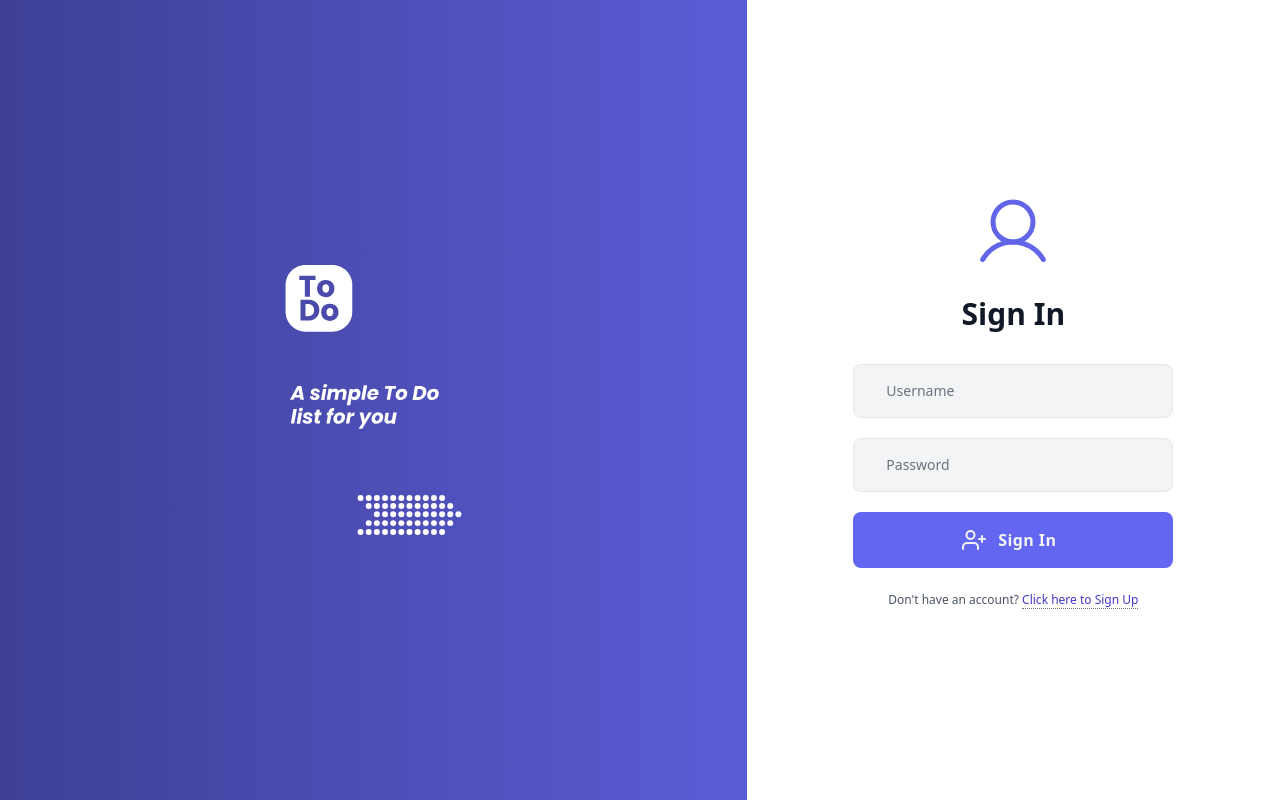
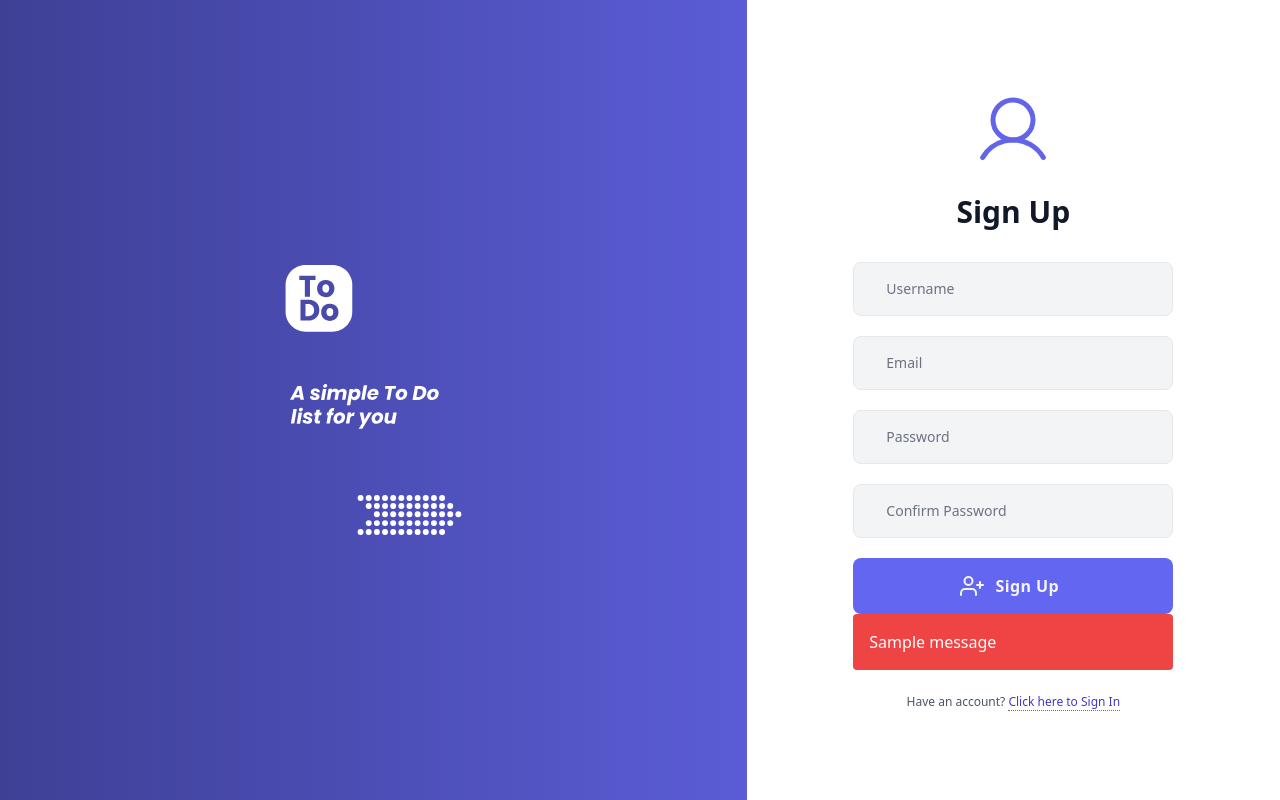
Before and after one commit to Ferlandoo/ToDo, a Flask app: page /register in a window 1280 px wide. Run offline with Flask 3, Linux system fonts and the light colour scheme; tables that the repository leaves empty hold one stand-in row (values such as "Sample post"); one stand-in notice (Sample message) is shown.

Commit message:
update v4

```diff
--- a/structure/config.py
+++ b/structure/config.py
@@ -2,3 +2,4 @@ class Config:
     SECRET_KEY = '479cdcf08d2b4a16b9c3ea2eba2853a7'
     SQLALCHEMY_DATABASE_URI = f'mysql+pymysql://root:1234@localhost:3306/todo_db'
     SQLALCHEMY_TRACK_MODIFICATIONS = False
+    MESSAGE_FLASHING_OPTIONS = { 'duration': 3000 }
--- a/structure/forms.py
+++ b/structure/forms.py
@@ -4,10 +4,10 @@ from wtforms.validators import DataRequired, Length, Email, EqualTo, ValidationE
 from .models import User
 
 class RegistrationForm(FlaskForm):
-    username = StringField('Username', validators=[DataRequired(), Length(min=2, max=20)])
-    email = StringField('Email', validators=[DataRequired(), Email()])
-    password = PasswordField('Password', validators=[DataRequired()])
-    confirm_password = PasswordField('Confirm Password', validators=[DataRequired(), EqualTo('password')])
+    username = StringField('Username', validators=[DataRequired(), Length(min=2, max=20)], render_kw={"placeholder": "Username"})
+    email = StringField('Email', validators=[DataRequired(), Email()], render_kw={"placeholder": "Email"})
+    password = PasswordField('Password', validators=[DataRequired()], render_kw={"placeholder": "Password"})
+    confirm_password = PasswordField('Confirm Password', validators=[DataRequired(), EqualTo('password')], render_kw={"placeholder": "Confirm Password"})
 
     def validate_username(self, username):
         user = User.query.filter_by(username=username.data).first()
@@ -20,5 +20,6 @@ class RegistrationForm(FlaskForm):
             raise ValidationError('That email is taken. Please choose a different one.')
 
 class LoginForm(FlaskForm):
-    username = StringField('Username', validators=[DataRequired()])
-    password = PasswordField('Password', validators=[DataRequired()])
+    username = StringField('Username', validators=[DataRequired()], render_kw={"placeholder": "Username"})
+    password = PasswordField('Password', validators=[DataRequired()], render_kw={"placeholder": "Password"})
+    remember = StringField('Remember Me')
--- a/structure/models.py
+++ b/structure/models.py
@@ -15,7 +15,7 @@ class User(db.Model, UserMixin):
     username = db.Column(db.String(64), unique=True)
     email = db.Column(db.String(120), unique=True)
     password = db.Column(db.String(128))
-    notes = db.relationship('Task')
+    task = db.relationship('Task')
 
     def check_password(self, password):
         return check_password_hash(self.password, password)
--- a/structure/static/css/main.css
+++ b/structure/static/css/main.css
@@ -634,8 +634,16 @@ video {
   bottom: 0px;
 }
 
+.bottom-4 {
+  bottom: 1rem;
+}
+
 .left-0 {
   left: 0px;
+}
+
+.right-4 {
+  right: 1rem;
 }
 
 .top-0 {
@@ -867,8 +875,8 @@ video {
   transform: translate(var(--tw-translate-x), var(--tw-translate-y)) rotate(var(--tw-rotate)) skewX(var(--tw-skew-x)) skewY(var(--tw-skew-y)) scaleX(var(--tw-scale-x)) scaleY(var(--tw-scale-y));
 }
 
-.grid-cols-1 {
-  grid-template-columns: repeat(1, minmax(0, 1fr));
+.cursor-pointer {
+  cursor: pointer;
 }
 
 .grid-cols-6 {
@@ -913,6 +921,10 @@ video {
 
 .overflow-x-hidden {
   overflow-x: hidden;
+}
+
+.rounded {
+  border-radius: 0.25rem;
 }
 
 .rounded-2xl {
@@ -976,6 +988,11 @@ video {
   background-color: rgb(243 244 246 / var(--tw-bg-opacity));
 }
 
+.bg-green-500 {
+  --tw-bg-opacity: 1;
+  background-color: rgb(34 197 94 / var(--tw-bg-opacity));
+}
+
 .bg-indigo-100 {
   --tw-bg-opacity: 1;
   background-color: rgb(224 231 255 / var(--tw-bg-opacity));
@@ -989,6 +1006,11 @@ video {
 .bg-indigo-600 {
   --tw-bg-opacity: 1;
   background-color: rgb(79 70 229 / var(--tw-bg-opacity));
+}
+
+.bg-red-500 {
+  --tw-bg-opacity: 1;
+  background-color: rgb(239 68 68 / var(--tw-bg-opacity));
 }
 
 .bg-white {
@@ -1024,6 +1046,10 @@ video {
 
 .p-2 {
   padding: 0.5rem;
+}
+
+.p-4 {
+  padding: 1rem;
 }
 
 .p-6 {
--- /dev/null
+++ b/structure/static/js/message_duration.js
@@ -0,0 +1,11 @@
+window.onload = function () {
+    setTimeout(function () {
+        let element = document.getElementById('message-duration');
+        element.style.opacity = '0';
+        element.style.transition = 'opacity 1s';
+
+        setTimeout(function () {
+            element.style.display = 'none';
+        }, 1000);
+    }, 2500);
+};
--- a/structure/static/toggleForm.js
+++ /dev/null
@@ -1,17 +0,0 @@
-document.addEventListener('DOMContentLoaded', (event) => {
-    document.getElementById('sign-up-form').addEventListener('click', function () {
-        var sign_in = document.getElementById('sign-in');
-        var sign_up = document.getElementById('sign-up');
-
-        sign_in.classList.add('hidden');
-        sign_up.classList.remove('hidden');
-    });
-
-    document.getElementById('sign-in-form').addEventListener('click', function () {
-        var sign_in = document.getElementById('sign-in');
-        var sign_up = document.getElementById('sign-up');
-
-        sign_in.classList.remove('hidden');
-        sign_up.classList.add('hidden');
-    });
-});
--- a/structure/templates/auth.html
+++ /dev/null
@@ -1,111 +0,0 @@
-<!DOCTYPE html>
-<html lang="en">
-
-<head>
-    <meta charset="UTF-8">
-    <meta name="viewport" content="width=device-width, initial-scale=1.0">
-    <link rel="icon" type="image/x-icon" href="{{ url_for('static', filename='images/favicon.ico') }}">
-    <script src="{{ url_for('static', filename='toggleForm.js') }}"></script>
-    <link rel="stylesheet" href="../static/css/main.css">
-    <title>Log In / Register - To Do List</title>
-</head>
-
-<body>
-    <div class="min-h-screen bg-gray-100 text-gray-900 flex justify-center">
-        <div class="max-w-full m-0 bg-white flex justify-center flex-1">
-            <div class="flex-1 bg-indigo-100 text-center hidden lg:flex">
-                <div class="w-full bg-cover bg-center"
-                    style="background-image: url(../static/images/login_background.svg) ">
-                </div>
-            </div>
-            <div class="lg:w-1/2 xl:w-5/12 p-6 sm:p-12 flex flex-col justify-center items-center">
-                <div class="mb-6">
-                    <img src="../static/images/user.svg" alt="logo" class="w-20 mx-auto" />
-                </div>
-                <!-- Sign In -->
-                <div id="sign-in" class="flex flex-col items-center">
-                    <h1 class="text-2xl xl:text-3xl font-extrabold">
-                        Sign In
-                    </h1>
-                    <div class="w-full flex-1 mt-8">
-                        <form method="POST" action="{{ url_for('auth.login') }}" class="mx-auto max-w-xs">
-                            <input
-                                class="w-full px-8 py-4 rounded-lg font-medium bg-gray-100 border border-gray-200 placeholder-gray-500 text-sm focus:outline-none focus:border-gray-400 focus:bg-white"
-                                type="username" id="username" name="username" placeholder="Username" />
-                            <input
-                                class="w-full px-8 py-4 rounded-lg font-medium bg-gray-100 border border-gray-200 placeholder-gray-500 text-sm focus:outline-none focus:border-gray-400 focus:bg-white mt-5"
-                                type="password" id="password" name="password" placeholder="Password" />
-                            <button type="submit" class=" mt-5 tracking-wide font-semibold bg-indigo-500 text-gray-100 w-full py-4
-                                rounded-lg hover:bg-indigo-700 transition-all duration-300 ease-in-out flex items-center
-                                justify-center focus:shadow-outline focus:outline-none">
-                                <svg class="w-6 h-6 -ml-2" fill="none" stroke="currentColor" stroke-width="2"
-                                    stroke-linecap="round" stroke-linejoin="round">
-                                    <path d="M16 21v-2a4 4 0 00-4-4H5a4 4 0 00-4 4v2" />
-                                    <circle cx="8.5" cy="7" r="4" />
-                                    <path d="M20 8v6M23 11h-6" />
-                                </svg>
-                                <span class="ml-3">
-                                    Sign In
-                                </span>
-                            </button>
-                        </form>
-                        <!-- Toggle Form -->
-                        <div>
-                            <p class="mt-6 text-xs text-gray-600 text-center">
-                                Don't have an account?
-                                <a class="border-b border-gray-500 border-dotted text-indigo-700"
-                                    id="sign-up-form">Click here to Sign
-                                    Up</a>
-                            </p>
-                        </div>
-                    </div>
-                </div>
-                <!-- Sign Up -->
-                <div id="sign-up" class="flex flex-col items-center hidden">
-                    <h1 class="text-2xl xl:text-3xl font-extrabold">
-                        Sign Up
-                    </h1>
-                    <div class="w-full flex-1 mt-8">
-                        <form method="POST" action="{{ url_for('auth.register') }}" class="mx-auto max-w-xs">
-                            <input
-                                class="w-full px-8 py-4 rounded-lg font-medium bg-gray-100 border border-gray-200 placeholder-gray-500 text-sm focus:outline-none focus:border-gray-400 focus:bg-white"
-                                type="username" id="username" name="username" placeholder="Username" />
-                            <input
-                                class="w-full px-8 py-4 rounded-lg font-medium bg-gray-100 border border-gray-200 placeholder-gray-500 text-sm focus:outline-none focus:border-gray-400 focus:bg-white mt-5"
-                                type="email" id="email" name="email" placeholder="Email" />
-                            <input
-                                class="w-full px-8 py-4 rounded-lg font-medium bg-gray-100 border border-gray-200 placeholder-gray-500 text-sm focus:outline-none focus:border-gray-400 focus:bg-white mt-5"
-                                type="password" id="password" name="password" placeholder="Password" />
-                            <input
-                                class="w-full px-8 py-4 rounded-lg font-medium bg-gray-100 border border-gray-200 placeholder-gray-500 text-sm focus:outline-none focus:border-gray-400 focus:bg-white mt-5"
-                                type="password" id="password2" name="password2" placeholder="Confirm Password" />
-                            <button type="submit"
-                                class="mt-5 tracking-wide font-semibold bg-indigo-500 text-gray-100 w-full py-4 rounded-lg hover:bg-indigo-700 transition-all duration-300 ease-in-out flex items-center justify-center focus:shadow-outline focus:outline-none">
-                                <svg class="w-6 h-6 -ml-2" fill="none" stroke="currentColor" stroke-width="2"
-                                    stroke-linecap="round" stroke-linejoin="round">
-                                    <path d="M16 21v-2a4 4 0 00-4-4H5a4 4 0 00-4 4v2" />
-                                    <circle cx="8.5" cy="7" r="4" />
-                                    <path d="M20 8v6M23 11h-6" />
-                                </svg>
-                                <span class="ml-3">
-                                    Sign Up
-                                </span>
-                            </button>
-                        </form>
-                        <!-- Toggle Form -->
-                        <div>
-                            <p class="mt-6 text-xs text-gray-600 text-center">
-                                Have an account?
-                                <a class="border-b border-gray-500 border-dotted text-indigo-700"
-                                    id="sign-in-form">Click here to Sign
-                                    In</a>
-                            </p>
-                        </div>
-                    </div>
-                </div>
-            </div>
-        </div>
-    </div>
-</body>
-
-</html>
--- /dev/null
+++ b/structure/templates/base.html
@@ -0,0 +1,34 @@
+<!DOCTYPE html>
+<html lang="en">
+
+<head>
+    <meta charset="UTF-8">
+    <meta name="viewport" content="width=device-width, initial-scale=1.0">
+    <link rel="icon" type="image/x-icon" href="{{ url_for('static', filename='images/favicon.ico') }}">
+    <link rel="stylesheet" href="../static/css/main.css">
+    <script src="../static/js/message_duration.js"></script>
+    <title>Sign Up - To Do List</title>
+</head>
+
+<body>
+    {% block content %}
+    {% endblock %}
+
+    {% with messages = get_flashed_messages(with_categories=true) %}
+    {% for category, message in messages %}
+    {% if category == 'success' %}
+    <div id="message-duration"
+        class="bg-green-500 py-2 px-4 rounded-md text-white text-center fixed bottom-4 right-4 flex gap-4">
+        {{ message }}
+    </div>
+    {% elif category == 'error' %}
+    <div id="message-duration"
+        class="bg-red-500 py-2 px-4 rounded-md text-white text-center fixed bottom-4 right-4 flex gap-4">
+        {{ message }}
+    </div>
+    {% endif %}
+    {% endfor %}
+    {% endwith %}
+</body>
+
+</html>
--- /dev/null
+++ b/structure/templates/sign_up.html
@@ -0,0 +1,67 @@
+{% extends "base.html" %}
+{% block content %}
+<div class="min-h-screen bg-gray-100 text-gray-900 flex justify-center">
+    <div class="max-w-full m-0 bg-white flex justify-center flex-1">
+        <div class="flex-1 bg-indigo-100 text-center hidden lg:flex">
+            <div class="w-full bg-cover bg-center"
+                style="background-image: url(../static/images/login_background.svg) ">
+            </div>
+        </div>
+        <div class="lg:w-1/2 xl:w-5/12 p-6 sm:p-12 flex flex-col justify-center items-center">
+            <div class="mb-6">
+                <img src="../static/images/user.svg" alt="logo" class="w-20 mx-auto" />
+            </div>
+            <!-- Sign Up -->
+            <div id="sign-up" class="flex flex-col items-center">
+                <h1 class="text-2xl xl:text-3xl font-extrabold">
+                    Sign Up
+                </h1>
+                <div class="w-full flex-1 mt-8">
+                    <form method="POST" class="mx-auto max-w-xs">
+                        {{ form.hidden_tag() }}
+                        {{ form.username(class="w-full px-8 py-4 rounded-lg font-medium bg-gray-100 border
+                        border-gray-200 placeholder-gray-500 text-sm focus:outline-none focus:border-gray-400
+                        focus:bg-white") }}
+                        {{ form.email(class="w-full px-8 py-4 rounded-lg font-medium bg-gray-100 border
+                        border-gray-200 placeholder-gray-500 text-sm focus:outline-none focus:border-gray-400
+                        focus:bg-white mt-5") }}
+                        {{ form.password(class="w-full px-8 py-4 rounded-lg font-medium bg-gray-100 border
+                        border-gray-200 placeholder-gray-500 text-sm focus:outline-none focus:border-gray-400
+                        focus:bg-white mt-5") }}
+                        {{ form.confirm_password(class="w-full px-8 py-4 rounded-lg font-medium bg-gray-100 border
+                        border-gray-200 placeholder-gray-500 text-sm focus:outline-none focus:border-gray-400
+                        focus:bg-white mt-5") }}
+                        <button type="submit"
+                            class="mt-5 tracking-wide font-semibold bg-indigo-500 text-gray-100 w-full py-4 rounded-lg hover:bg-indigo-700 transition-all duration-300 ease-in-out flex items-center justify-center focus:shadow-outline focus:outline-none">
+                            <svg class="w-6 h-6 -ml-2" fill="none" stroke="currentColor" stroke-width="2"
+                                stroke-linecap="round" stroke-linejoin="round">
+                                <path d="M16 21v-2a4 4 0 00-4-4H5a4 4 0 00-4 4v2" />
+                                <circle cx="8.5" cy="7" r="4" />
+                                <path d="M20 8v6M23 11h-6" />
+                            </svg>
+                            <span class="ml-3">
+                                Sign Up
+                            </span>
+                        </button>
+                    </form>
+                    {% with messages = get_flashed_messages() %}
+                    {% if messages %}
+                    <div class="bg-red-500 text-white p-4 rounded">
+                        {{ messages[0] }}
+                    </div>
+                    {% endif %}
+                    {% endwith %}
+                    <div>
+                        <p class="mt-6 text-xs text-gray-600 text-center">
+                            Have an account?
+                            <a class="border-b border-gray-500 border-dotted text-indigo-700" id="sign-in-form">Click
+                                here to Sign
+                                In</a>
+                        </p>
+                    </div>
+                </div>
+            </div>
+        </div>
+    </div>
+</div>
+{% endblock %}
```
Also changed, not shown: structure/auth.py (+9 -8 lines), structure/templates/dashboard.html (+4 -25 lines), structure/templates/index.html (+3 -15 lines), structure/templates/sign_in.html (added, +47 -0 lines), app.py (renamed from start.py), 3 other files.
